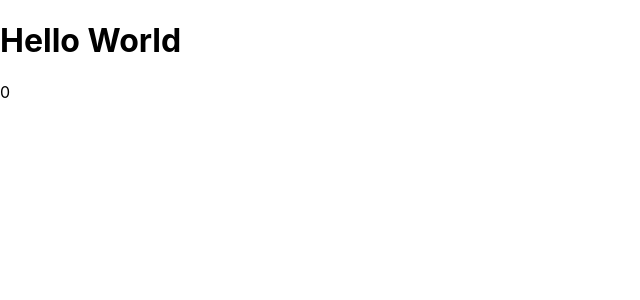
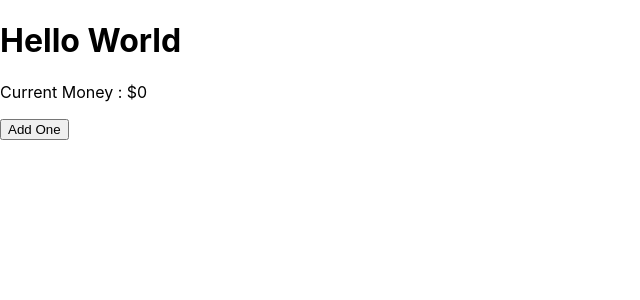
Before and after one commit to chilly-biscuits/phishing-4-phun, a React (Create React App) app: page / in a window 1280 px wide. Shown: the top 300 px of the page, without its empty margins (0-640 px from the left). Built offline with nearby package versions, Linux system fonts and the light colour scheme.

Commit message:
function / Create reducer

```diff
--- a/src/App.js
+++ b/src/App.js
@@ -1,8 +1,14 @@
-import React, {useState, useEffect} from 'react';
+import React, {useEffect, useReducer} from 'react';
 import initialStorage from './data/initialStorage'
+import playerReducer from './reducers/playerReducer.js'
 
 const App = () => {
-  const [player, setPlayer] = useState(initialStorage)
+  // const [player, setPlayer] = useState(initialStorage)
+  const [store, dispatch] = useReducer(
+    playerReducer,
+    initialStorage
+  )
+
 
   // onLoad
   useEffect(() => {
@@ -11,20 +17,32 @@ const App = () => {
 
   // Create player and save to local storage if one doesnt exist || load player from local storage
   const loadPlayer = () => {
-    if(!localStorage.getItem('player')){
-      localStorage.setItem('player', JSON.stringify(initialStorage))
-      setPlayer(initialStorage)
-    } else {
-      const currentPlayer = JSON.parse(localStorage.getItem('player'))
-      setPlayer(currentPlayer)
-    }
+  if(!localStorage.getItem('player')){
+    localStorage.setItem('player', JSON.stringify(initialStorage))
+  } else {
+    const currentPlayer = JSON.parse(localStorage.getItem('player'))
+    dispatch({type: 'setName', data: currentPlayer.name})
+    dispatch({type: 'setMoney', data: currentPlayer.money})
+    dispatch({type: 'setHat', data: currentPlayer.inventory.hatId})
+    dispatch({type: 'setBait', data: currentPlayer.inventory.baitId})
+    dispatch({type: 'setRod', data: currentPlayer.inventory.rodId})
+  }
   }
 
+  const handleClick = () => {
+    dispatch(
+      {
+        type: 'setMoney',
+        data: 1
+      }
+    )
+  }
 
   return (
     <div>
       <h1>Hello World</h1>
-      <p>{player.money}</p>
+      <p>Current Money : ${store.money}</p>
+      <button onClick={handleClick}>Add One</button>
     </div>
   );
 }
--- a/src/data/initialStorage.js
+++ b/src/data/initialStorage.js
@@ -1,20 +1,12 @@
 const initialStorage = {
+  "name": "defaultName",
   "money": 0,
-  "currentModifiers": 0,
-  "inventory": [
-    {
-      "category": 'hat',
-      "id": 1
-    },
-    {
-      "category": 'bait',
-      "id": 1
-    },
-    {
-      "category": 'rod',
-      "id": 1
-    }],
-  "name": "defaultName"
+  "playerModifier": 0,
+  "inventory": {
+    "hatId":  1,
+    "baitId": 1,
+    "rodId": 1
+  }
 }
 
 export default initialStorage
--- /dev/null
+++ b/src/reducers/playerReducer.js
@@ -0,0 +1,55 @@
+const playerReducer = (state, action) => {
+
+  // // working concept for function to calculate new Playermodifier value
+  // const calculateModifier = (oldItem, newItem) => {
+  //   return (state.playerModifier - oldItem) + newItem
+  // }
+
+  switch (action.type) {
+    case 'setName':
+      return{
+        ...state,
+        "name": action.data
+      }
+
+    case 'setMoney':
+      return{
+        ...state,
+        "money": state.money + action.data
+      }
+
+    case 'setHat':
+      return{
+        ...state,
+        "inventory" : {
+          ...state,
+          "hatId": action.data
+        }
+      }
+
+    case 'setBait':
+
+      return{
+        ...state,
+        "inventory" : {
+          ...state,
+          "baitId": action.data
+        }
+      }
+
+    case 'setRod':
+      return{
+        ...state,
+        "inventory" : {
+          ...state,
+          "rodId": action.data
+        }
+      }
+
+    default: {
+      return null
+    }
+  }
+}
+
+export default playerReducer
```
